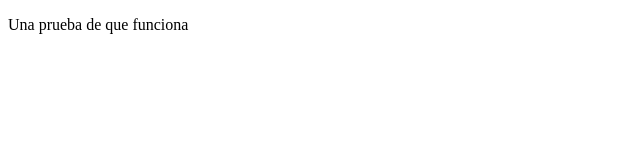
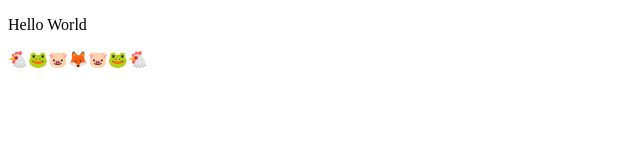
Before and after one commit to elber01/hello-html, a plain HTML site: page index.html in a window 1280 px wide. Shown: the whole page, without its empty margins (0-640 px from the left). Drawn offline with Linux system fonts and the light colour scheme.

Commit message:
Modificacion html

```diff
--- a/index.html
+++ b/index.html
@@ -3,10 +3,11 @@
 <head>
     <meta charset="UTF-8">
     <meta name="viewport" content="width=device-width, initial-scale=1.0">
-    <title>Hello-html</title>
+    <title>Hello <Head></Head>tml</title>
 </head>
 <body>
-<p>Una prueba de que funciona</p>
+<p>Hello World</p>
+<p>🐔🐸🐷🦊🐷🐸🐔</p>
 
 </body>
 </html>
```
